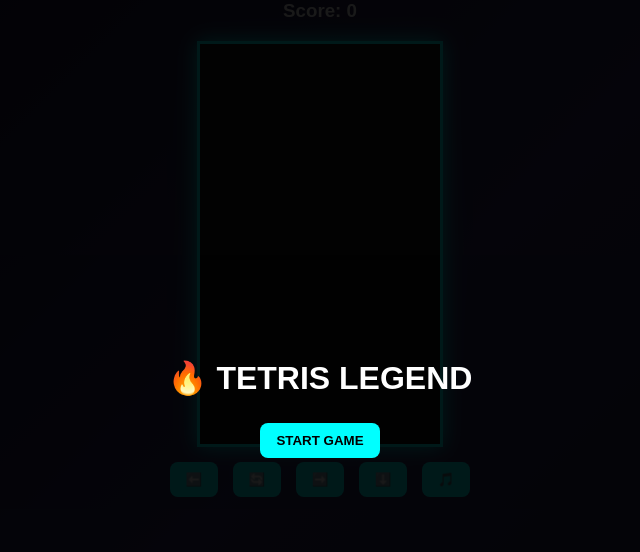
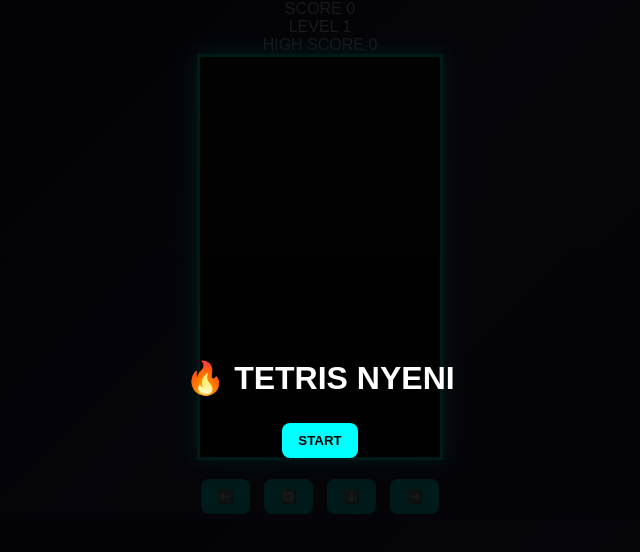
Before and after one commit to restusofiyannanda-jpg/NOTsaya.ambatubloe, a plain HTML site: page index.html in a window 1280 px wide. Shown: the whole page, without its empty margins (320-960 px from the left). Drawn offline with Linux system fonts and the light colour scheme.

Commit message:
Update Tetris game title and HUD elements

```diff
--- a/index.html
+++ b/index.html
@@ -1,4 +1,4 @@
-<DOCTYPE html>
+<!DOCTYPE html>
 <html>
 <head>
 <meta charset="UTF-8">
@@ -10,26 +10,42 @@
 <body>
 
 <div id="menu" class="overlay">
-<h1>🔥 TETRIS LEGEND</h1>
-<button onclick="startGame()">START GAME</button>
+<h1>🔥 TETRIS NYENI</h1>
+<button onclick="startGame(); startMusic();">
+START
+</button>
 </div>
 
 <div id="gameOver" class="overlay hidden">
 <h1>GAME OVER</h1>
 <p id="finalScore"></p>
+<h2 id="newHigh" style="color:gold; display:none;">🏆 NEW HIGH SCORE!</h2>
 <button onclick="startGame()">MAIN LAGI</button>
 </div>
 
-<h3>Score: <span id="score">0</span></h3>
+<div class="hud">
+  <div class="hud-box">
+    <span class="label">SCORE</span>
+    <span id="score" class="value">0</span>
+  </div>
 
+  <div class="hud-box">
+    <span class="label">LEVEL</span>
+    <span id="level" class="value">1</span>
+  </div>
+
+  <div class="hud-box">
+    <span class="label">HIGH SCORE</span>
+    <span id="highScore" class="value">0</span>
+  </div>
+</div>
 <canvas id="game" width="240" height="400"></canvas>
 
 <div class="controls">
-<button onclick="move(-1)">⬅️</button>
-<button onclick="rotate()">🔄</button>
-<button onclick="move(1)">➡️</button>
-<button onclick="drop()">⬇️</button>
-<button onclick="toggleMusic()">🎵</button>
+    <button onclick="move(-1)">⬅️</button>
+    <button onclick="rotate()">🔄</button>
+    <button onclick="drop()">⬇️</button>
+    <button onclick="move(1)">➡️</button>
 </div>
 
 <script src="script.js"></script>
```
